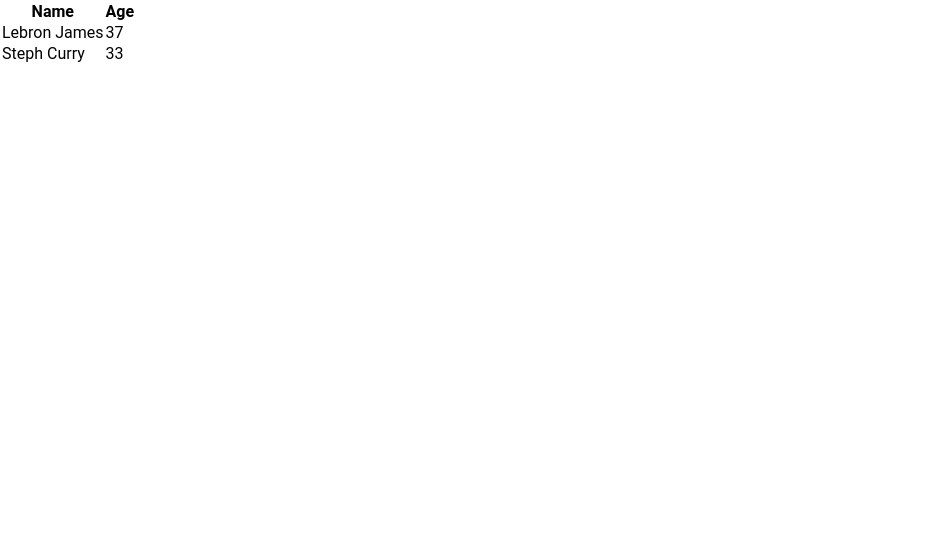
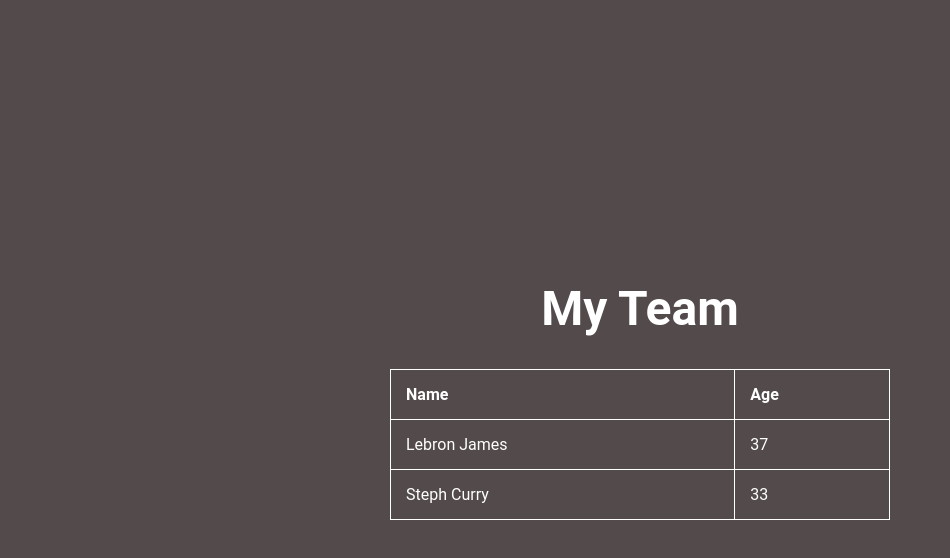
Before and after one commit to Chrisanto76/mobx-begins, a React (Vite) app: page / in a window 1280 px wide. Shown: the top 558 px of the page, without its empty margins (0-950 px from the left). Built offline with nearby package versions, Linux system fonts and the light colour scheme.

Commit message:
Add styling and update roster display

```diff
--- a/src/App.css
+++ b/src/App.css
@@ -4,3 +4,35 @@
   padding: 0;
   font-family: 'Roboto', sans-serif;
 }
+
+.App {
+  display: flex;
+  flex-direction: column;
+  align-items: center;
+  justify-content: center;
+  text-align: center;
+  background-color: #534b4b;
+  color: white;
+  height: 100vh;
+}
+
+h1 {
+  font-size: 3rem;
+  margin-bottom: 2rem;
+}
+
+table {
+  width: 500px;
+  border: white 1px solid;
+}
+
+table, th, td {
+  border-collapse: collapse;
+  border: white 1px solid;
+
+}
+
+th, td {
+  padding: 15px;
+  text-align: left;
+}
--- a/src/App.tsx
+++ b/src/App.tsx
@@ -5,6 +5,7 @@
 	return (
 		<div className="App">
 			<header className="App-header">
+				<h1>My Team</h1>
 				<Roster />
 			</header>
 		</div>
--- a/src/Athlete.ts
+++ b/src/Athlete.ts
@@ -10,8 +10,17 @@
 		this.age = age;
 		this.teamHistory = [];
 
-		makeObservable(this, { name: true, age: true, teamHistory: true });
+		makeObservable(this, {
+			wishHappyBirthday: true,
+			name: true,
+			age: true,
+			teamHistory: true,
+		});
 	}
+
+	wishHappyBirthday = () => {
+		this.age++;
+	};
 }
 
 export default Athlete;
--- a/src/Roster.tsx
+++ b/src/Roster.tsx
@@ -1,5 +1,4 @@
 import { observer } from 'mobx-react';
-import React from 'react';
 import Athlete from './Athlete';
 import './App.css';
 
@@ -13,11 +12,11 @@
 				<th>Name</th>
 				<th>Age</th>
 			</tr>
-			{[lebronJames, stephCurry].map((athlete) => {
+			{[lebronJames, stephCurry].map((Athlete) => {
 				return (
-					<tr key={athlete.name}>
-						<td>{athlete.name}</td>
-						<td>{athlete.age}</td>
+					<tr key={Athlete.name}>
+						<td>{Athlete.name}</td>
+						<td>{Athlete.age}</td>
 					</tr>
 				);
 			})}
```
